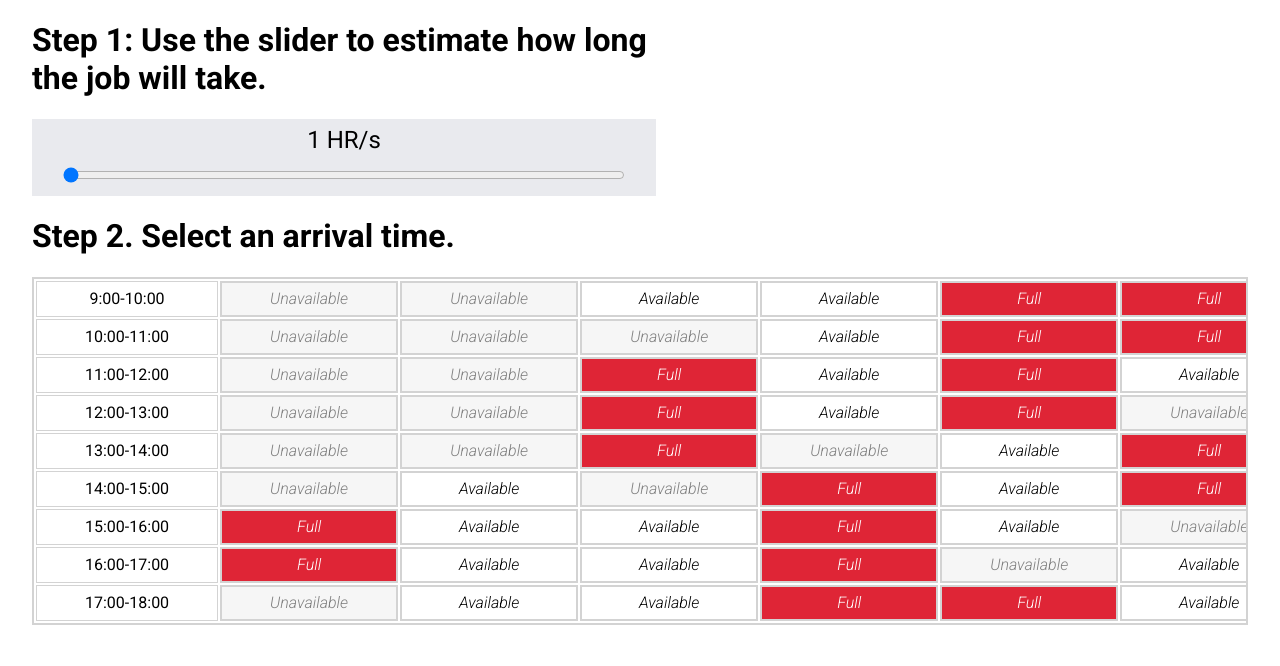
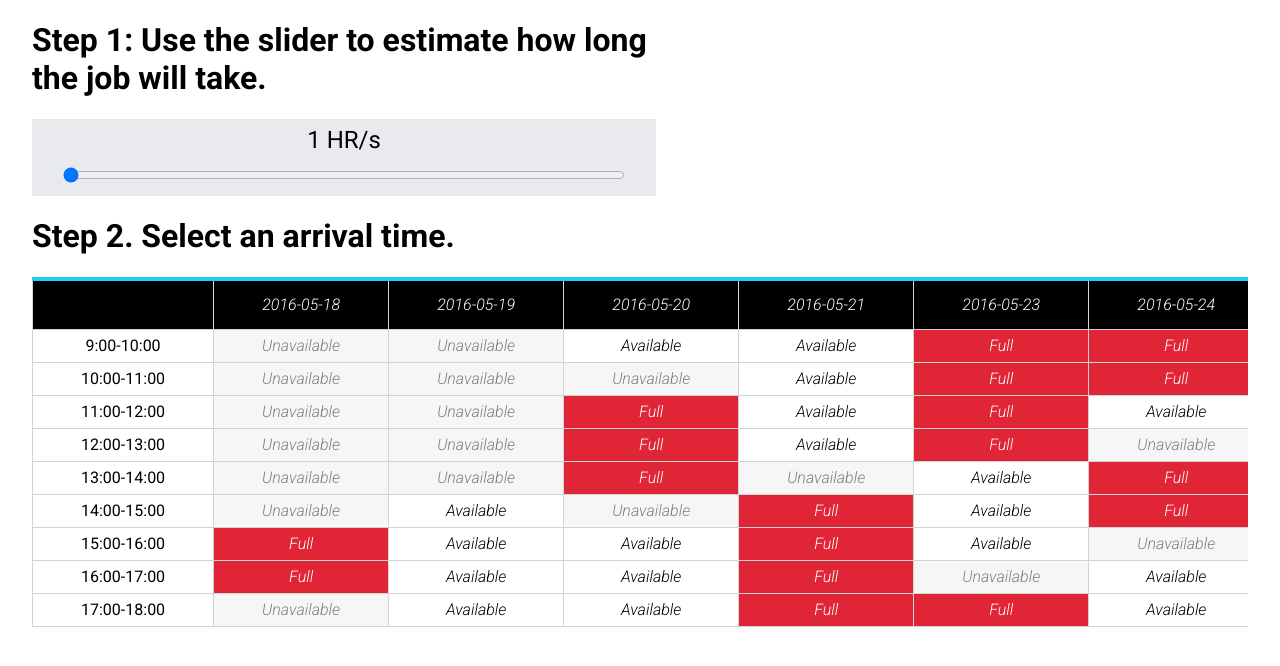
Before and after one commit to CFaut/dev200_assessment, a React (Create React App) app: page / in a window 1280 px wide. Shown: the top 666 px of the page. Built offline with nearby package versions, Linux system fonts and the light colour scheme.

Commit message:
Final fixes, table styles and adding dates

```diff
--- a/src/components/table.js
+++ b/src/components/table.js
@@ -45,6 +45,12 @@ function Table({ length }) {
             <h1>Step 2. Select an arrival time.</h1>
             <div className="booking-table">
                 <table>
+                    <tr>
+                        <td className="cell header"></td>
+                        {data.map((data) => {
+                            return <th className="cell header">{data.Date}</th>
+                        })}
+                    </tr>
                     <tbody>
                         {[9, 10, 11, 12, 13, 14, 15, 16, 17].map((time) => (
                             <tr>
--- a/src/css/table.css
+++ b/src/css/table.css
@@ -3,10 +3,15 @@
     margin-bottom: 2em;
 }
 
+table {
+  border-collapse: collapse;
+}
+
 .booking-table {
   overflow-x: auto;
-  border: 2px solid lightgray;
   margin-right: 2em;
+  border-collapse: collapse;
+
 }
 
 .cell {
@@ -16,7 +21,16 @@
     width: 10em;
     height: 2em;
     text-align: center;
-    border: 2px solid lightgray;
+    border: 1px solid lightgray;
+    border-collapse: collapse;
+
+  }
+
+  .header {
+      background-color: black;
+      color: white;
+      border-top: 4px solid #27cdf1;
+      height: 3em
   }
 
   .table-time {
@@ -25,6 +39,8 @@
     text-align: center;
     border: 1px solid lightgray;
     text-wrap: nowrap;
+    border-spacing: 0;
+
   }
 
   .full {
```
Also changed, not shown: src/test.js (deleted, +0 -62 lines).
